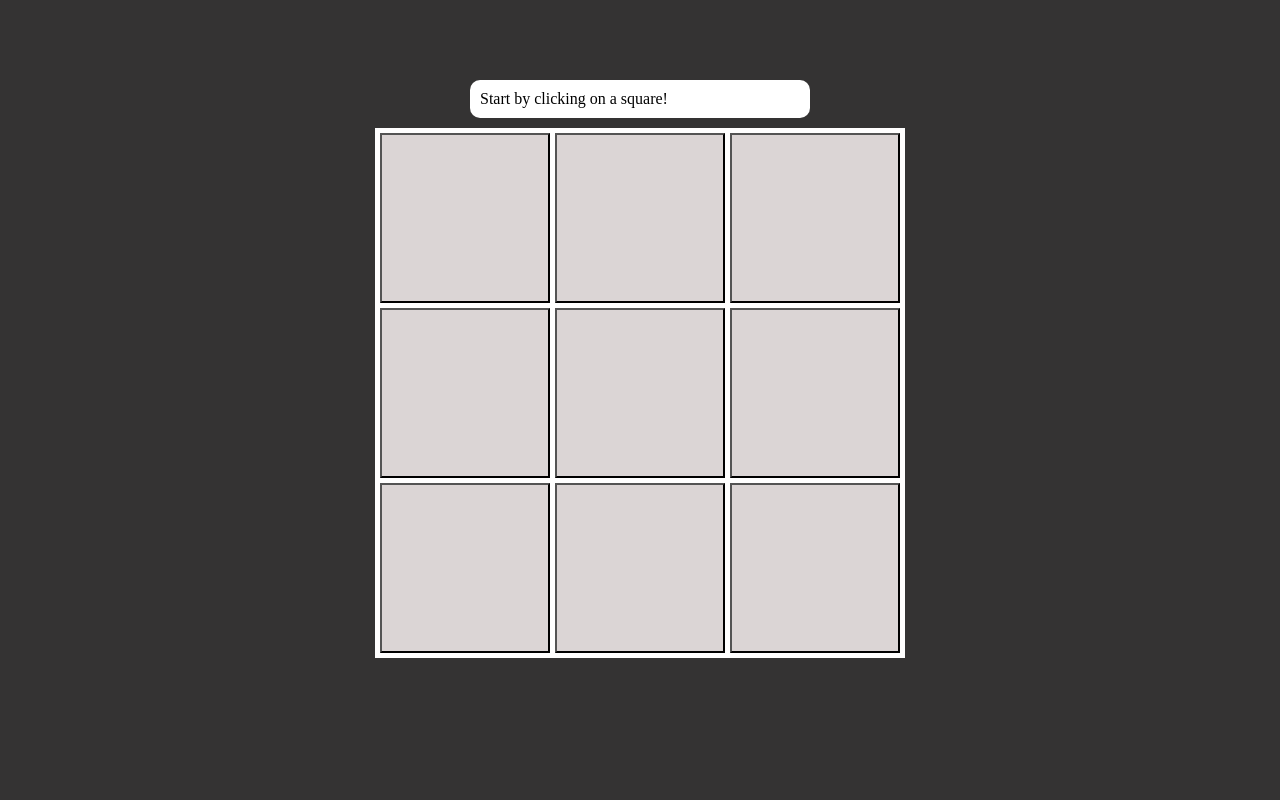
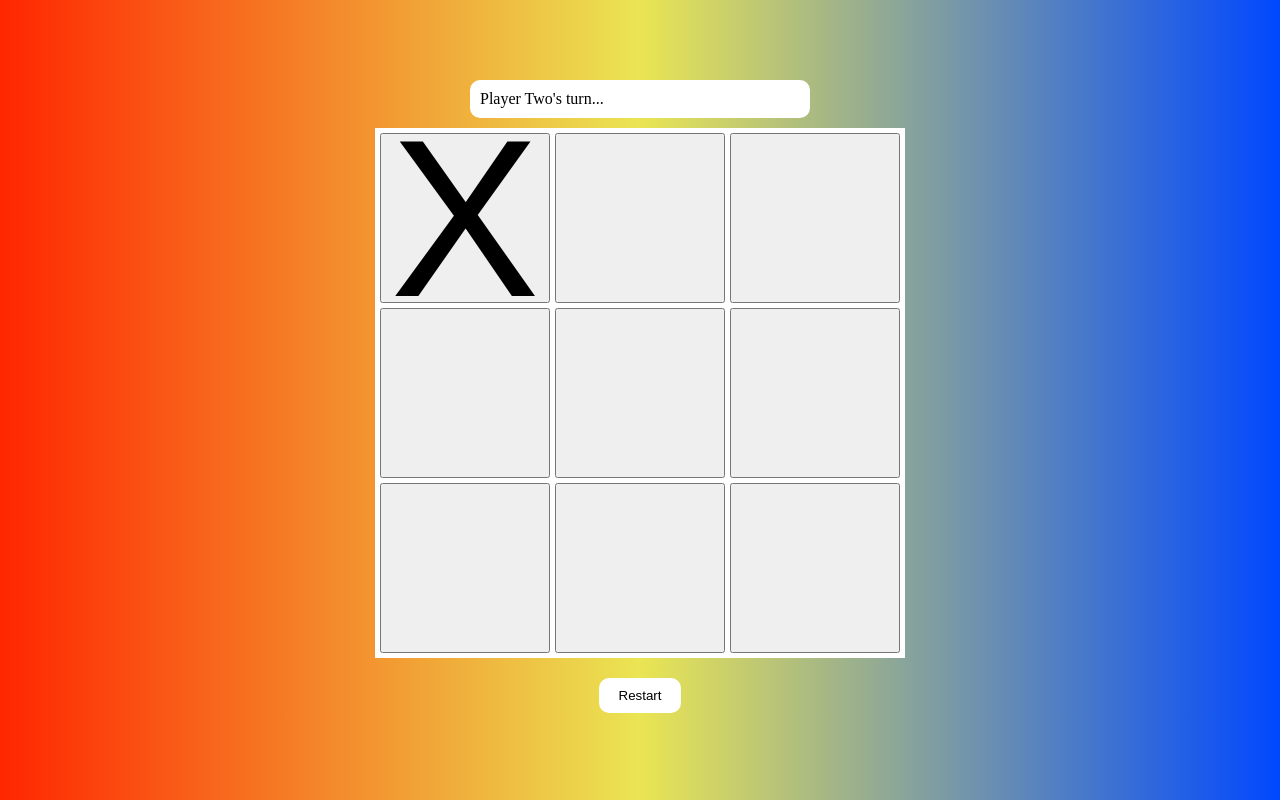
Before and after one commit to korpuus/tic-tac-toe, a plain HTML site: page index.html in a window 1280 px wide. Both pictures are taken after a click on the button 465 px from the left and 218 px from the top of the page. Drawn offline with Linux system fonts and the light colour scheme.

Commit message:
feat: Add restart button to game interface and update background animation

```diff
--- a/index.html
+++ b/index.html
@@ -19,6 +19,7 @@
     <button class="cell"></button>
     <button class="cell"></button>
   </div>
+  <div class="restart-div"><button id="restart-btn">Restart</button></div>
   <script src="./script.js"></script>
 </body>
 </html>
--- a/script.js
+++ b/script.js
@@ -1,10 +1,10 @@
 // Get board and print board
-function GameBoard () {
+function GameBoard() {
   const row = 3;
   const column = 3;
   const board = [];
 
-  //create 2d board
+  // Create 2d board
   for (let i = 0; i < row; i++) {
     board[i] = [];
     for (let j = 0; j < column; j++) {
@@ -17,15 +17,17 @@ function GameBoard () {
 
   // Prints board with cell values
   const printBoard = () => {
-    const boardWithCellValues = board.map((row) => row.map((cell) => cell.getValue()))
+    const boardWithCellValues = board.map((row) =>
+      row.map((cell) => cell.getValue())
+    );
     console.log(boardWithCellValues);
   };
 
-  return {getBoard, printBoard};
+  return { getBoard, printBoard };
 }
 
-// assign value to cell and change value with player variable
-function Cell () {
+// Assign value to cell and change value with player variable
+function Cell() {
   let value = 0;
 
   const addToken = (player) => {
@@ -36,7 +38,7 @@ function Cell () {
 
   return {
     addToken,
-    getValue
+    getValue,
   };
 }
 
@@ -47,29 +49,24 @@ Control flow of the game:
 -winning conditions
 */
 
-function GameController (
-  playerOneName = 'Player One',
-  playerTwoName = 'Player Two'
-) {
+function GameController(playerOneName = "Player One", playerTwoName = "Player Two") {
   const board = GameBoard();
 
   const players = [
     {
       name: playerOneName,
-      token: 1
+      token: 1,
     },
     {
       name: playerTwoName,
-      token: 2
-    }
+      token: 2,
+    },
   ];
 
   let activePlayer = players[0];
 
   const switchPlayerTurn = () => {
-    activePlayer = (activePlayer === players[0])
-    ? players[1]
-    : players[0]
+    activePlayer = activePlayer === players[0] ? players[1] : players[0];
   };
 
   const getActivePlayer = () => activePlayer;
@@ -80,7 +77,6 @@ function GameController (
   };
 
   // Check for win function
-
   const checkForWin = (board) => {
     const winningPatterns = [
       // Rows
@@ -93,65 +89,54 @@ function GameController (
       [[0, 2], [1, 2], [2, 2]],
       // Diagonals
       [[0, 0], [1, 1], [2, 2]],
-      [[0, 2], [1, 1], [2, 0]]
+      [[0, 2], [1, 1], [2, 0]],
     ];
 
     let isBoardFull = true;
 
     for (const pattern of winningPatterns) {
       const [firstRow, firstCol] = pattern[0];
-      const symbol = board[firstRow][firstCol]; // Get the value of the first cell
+      const symbol = board[firstRow][firstCol].getValue(); // Get the value of the first cell
 
       if (symbol === 0) {
         isBoardFull = false; // Board is not full if there's an empty cell
         continue; // Skip if first cell is empty
       }
 
-      const isWinningPattern = pattern.every(([row, col]) => board[row][col] === symbol);
+      const isWinningPattern = pattern.every(([row, col]) => board[row][col].getValue() === symbol);
 
       if (isWinningPattern) {
         // Return the string indicating the winner
-        return symbol === 1
-          ? 'Player 1 wins!'
-          : 'Player 2 wins!';
+        return symbol === 1 ? "Player 1 wins!" : "Player 2 wins!";
       }
     }
 
     if (isBoardFull) {
-      return 'Tie!';
+      return "Tie!";
     }
 
-    // If no winning pattern is found and the board is not full, return a string indicating no winner yet
+    // If no winning pattern is found and the board is not full, return null indicating no winner yet
     return null;
   };
 
-
-  const playRound = () => {
-    // Get active player
-    getActivePlayer();
-
-    // Print current state of board
-    printNewRound();
-
-    // Player move here
   const playerMove = (row, column) => {
-      // Add token to corresponding cell in the board
-      if (board[row][column].getValue() !== 0 && board[row][column].getValue() !== getActivePlayer().token) {
-        return; // Move is not valid
+    if (board.getBoard()[row][column].getValue() !== 0) {
+      return false; // Move is not valid
     } else {
       // Move is valid
-        board[row][column].addToken(getActivePlayer().token);
+      board.getBoard()[row][column].addToken(getActivePlayer().token);
+      return true;
     }
+  };
 
-      // Check for win
+  const playRound = (textDiv) => {
     const result = checkForWin(board.getBoard());
 
     if (result) {
-        textDiv.textContent = `${activePlayer.name} wins!`;
-      } else if (result === 'Tie!') {
-          textDiv.textContent = 'It\'s a tie!';
+      textDiv.textContent = result;
     } else {
       switchPlayerTurn();
+      textDiv.textContent = `${getActivePlayer().name}'s turn...`;
     }
   };
 
@@ -159,38 +144,50 @@ function GameController (
     playRound,
     getActivePlayer,
     getBoard: board.getBoard,
-      playerMove
+    playerMove,
   };
-  };
-};
+}
 
-function ScreenController () {
+function ScreenController() {
   const game = GameController();
-  const textDiv = document.querySelector('.text');
-  const boardDiv = document.querySelector('.board');
+  const textDiv = document.querySelector(".text");
+  const boardDiv = document.querySelector(".board");
 
-  const buttons = document.querySelectorAll('.cell');
+  const buttons = document.querySelectorAll(".cell");
 
   // Add event listener to each cell
   buttons.forEach((button, index) => {
-    button.addEventListener('click', () => {
+    button.addEventListener("click", () => {
       const row = Math.floor(index / 3);
       const column = index % 3;
-      game.playerMove(row, column);
+      const isValidMove = game.playerMove(row, column);
+      if (isValidMove) {
+        game.playRound(textDiv);
+        updateScreen();
+      }
     });
   });
 
+
+
   const updateScreen = () => {
-    // Clear board
-    boardDiv.textContent = '';
-
     // Newest version of board and player turn
     const board = game.getBoard();
     const activePlayer = game.getActivePlayer();
 
-    // Display player's turn
-    textDiv.textContent = `${activePlayer.name}'s turn...`;
+    // Update boardDiv with the current state of the board
+    board.forEach((row, rowIndex) => {
+      row.forEach((cell, columnIndex) => {
+        const button = buttons[rowIndex * 3 + columnIndex];
+        button.textContent = cell.getValue() === 1 ? "X" : cell.getValue() === 2 ? "O" : "";
+      });
+    });
+  };
 
 
-  };
-};
+  // Call updateScreen once at the start to initialize the screen
+  updateScreen();
+  textDiv.textContent = `${game.getActivePlayer().name}'s turn...`;
+}
+
+ScreenController();
--- a/styles.css
+++ b/styles.css
@@ -2,6 +2,17 @@ body {
   background-color: rgb(52, 51, 51);
   margin: 0;
   padding: 0;
+  background-image: linear-gradient(to right, rgb(255, 38, 0) 0%, #eae553 50%, rgb(0, 72, 255) 100%);
+  animation: waveAnimation 10s ease-in-out infinite;
+}
+
+@keyframes waveAnimation {
+  0% {
+    background-position: 0 0;
+  }
+  100% {
+    background-position: 200% 0;
+  }
 }
 
 .text {
@@ -28,7 +39,6 @@ body {
 }
 
 .cell {
-  background-color: rgb(219, 213, 213);
   width: 170px;
   height: 170px;
   font-size: 14em;
@@ -37,6 +47,21 @@ body {
   align-items: center;
 }
 
+.restart-div {
+  margin: 0 auto;
+  margin-top: 20px;
+  display: flex;
+  justify-content: center;;
+}
+
+#restart-btn{
+  background-color: white;
+  padding: 10px 20px;
+  border-radius: 10px;
+  border: none;
+  outline: none;
+}
+
 button:hover {
   cursor: pointer;
 }
```
Lines whose indentation alone changed are shown as unchanged.
